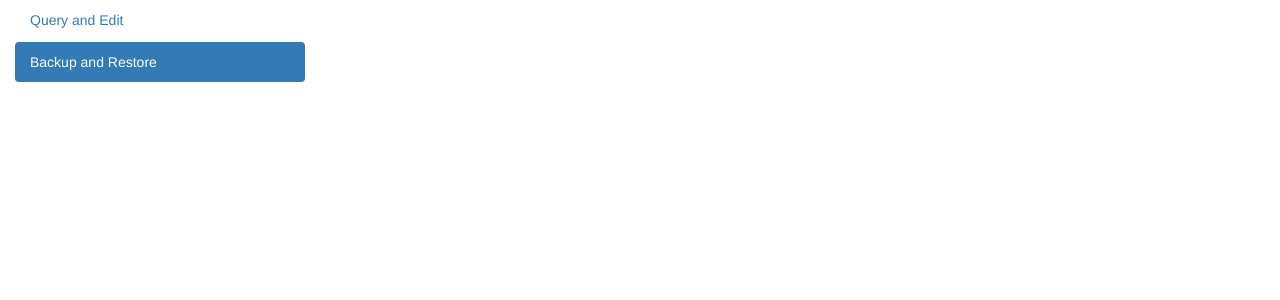
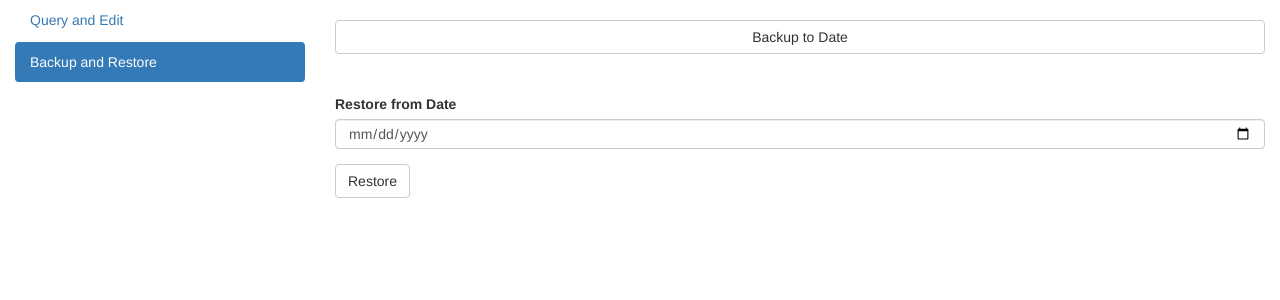
Before and after one commit to cchen1983/DjangoDBMS, a Django app: a page that uses templates/query/index.html in a window 1280 px wide, after a click on "Backup and Restore". Shown: the part 58-358 px from the top of the page. Run offline with Django 3.2, Linux system fonts and the light colour scheme; the visitor is signed in with stand-in values (Sample User, id 1); some libraries are stand-ins or nearby versions.

Commit message:
Add backup&restore implementation

```diff
--- a/query/urls.py
+++ b/query/urls.py
@@ -7,4 +7,6 @@ urlpatterns = [
     url(r'^cond-query/', views.cond_query, name="cond-query"),
     url(r'^get-meta/', views.get_meta_fields, name="get-meta"),
     url(r'^tuple-update/', views.tuple_update, name="tuple-update"),
+    url(r'^restore-date/', views.restore_date, name="restore-date"),
+    url(r'^backup-date/', views.backup_date, name="backup-date"),
 ]
--- a/query/views.py
+++ b/query/views.py
@@ -1,10 +1,16 @@
 # Django View Handler for Query Page
 # cchen @ 2016.9.6
+import sys
+import subprocess
+import os
+import datetime
 
 from django.shortcuts import render
 from django.http import HttpResponse, JsonResponse, Http404
 from django.template import RequestContext, loader
 from django.contrib.auth.decorators import login_required
+
+from django.core.management import call_command
 
 #from mysqlUtils import dbQuery
 
@@ -94,3 +100,32 @@ def tuple_update(request):
         resp = 'submit error.'
 
     return HttpResponse(resp)
+
+
+# Recover database from specified date backup
+@login_required
+def restore_date(request):
+    resp = 'Restore successes!'
+
+    try:
+        bak_date = request.POST.get('bak_date')
+        print 'restore from backup date: ' + bak_date
+        call_command('loaddata', str(bak_date) + '.json', verbosity=3, interactive=False)
+    except:
+        resp = sys.exc_info()[0]
+
+    return HttpResponse(resp)
+
+# Backup database of current date
+@login_required
+def backup_date(request):
+    resp = "Backup successes!"
+
+    try:
+        today = datetime.datetime.now().date()
+        #call_command('dumpdata', '>', str(today) + '.json', verbosity=3, interactive=False)
+        subprocess.check_call("./manage.py dumpdata > " + str(today) + ".json", shell=True)
+    except:
+        resp = sys.exc_info()[0]
+
+    return HttpResponse(resp)
--- /dev/null
+++ b/static/js/apps/query/query_backup.js
@@ -0,0 +1,72 @@
+/* Saheed @ 2016.09.06
+ * Query: Advance searching and editing of Data Models
+ */
+function getCookie(name) {
+    var cookieValue = null;
+    if (document.cookie && document.cookie != '') {
+        var cookies = document.cookie.split(';');
+        for (var i = 0; i < cookies.length; i++) {
+            var cookie = jQuery.trim(cookies[i]);
+            if (cookie.substring(0, name.length + 1) == (name + '=')) {
+                cookieValue = decodeURIComponent(cookie.substring(name.length + 1));
+                break;
+            }
+        }
+    }
+    return cookieValue;
+}
+
+var csrftoken = getCookie('csrftoken');
+
+function csrfSafeMethod(method) {
+    return (/^(GET|HEAD|OPTIONS|TRACE)$/.test(method));
+}
+
+//CSRF Protection: csrf token insert
+$.ajaxSetup({
+    beforeSend: function(xhr, settings) {
+        if (!csrfSafeMethod(settings.type) && !this.crossDomain) {
+            xhr.setRequestHeader("X-CSRFToken", csrftoken);
+        }
+    }
+});
+
+$(function() {
+    $('#btn_backup').click(function(e) {
+        $.ajax({
+            type: "POST",
+            url: "/query/backup-date/",
+            data: $(this).serialize(),
+
+            success: function(resp) {
+                    $("#backup_error").text(resp);
+                    $("#backup_error").show()
+            },
+
+            error: function() {
+                    $("#backup_error").text('Unknown server error.');
+                    $("#backup_error").show()
+            }
+        });
+    });
+
+    $('#restore_form').submit(function(e) {
+        $.ajax({
+            type: "POST",
+            url: "/query/restore-date/",
+            data: $(this).serialize(),
+
+            success: function(resp) {
+                    $("#restore_error").text(resp);
+                    $("#restore_error").show()
+            },
+
+            error: function() {
+                    $("#register_error").text('Unknown server error.');
+                    $("#register_error").show()
+            }
+        });
+
+        return false;
+    });
+});
--- a/templates/query/index.html
+++ b/templates/query/index.html
@@ -35,6 +35,23 @@
            </div>
 
             <div id="backup" class="tab-pane">
+                    <br>
+                    <div class="row">
+                        <button id="btn_backup" type="button" class="btn btn-default btn-block">Backup to Date</button>
+                        <span id="backup_error" class="custom-alert-msg" style="padding: 6px;"></span>
+                    </div>
+                    <br>
+                    <br>
+                    <form method="POST" id="restore_form">{% csrf_token %}
+                        <div class="form-group">
+                            <label>Restore from Date</label>
+                            <input name="bak_date" type="date" class="form-control" >
+                        </div>
+                        <div class="row">
+                            <button type="submit" class="btn btn-default">Restore</button>
+                            <span id="restore_error" class="custom-alert-msg" style="padding: 6px;"></span>
+                        <div>
+                    </form>
             </div>
 
         </div> <!-- tab-content -->
@@ -45,4 +62,5 @@
 
 {% block scripts %}
 <script src="/static/js/apps/query/query_edit.js"></script>
+<script src="/static/js/apps/query/query_backup.js"></script>
 {% endblock %}
```
